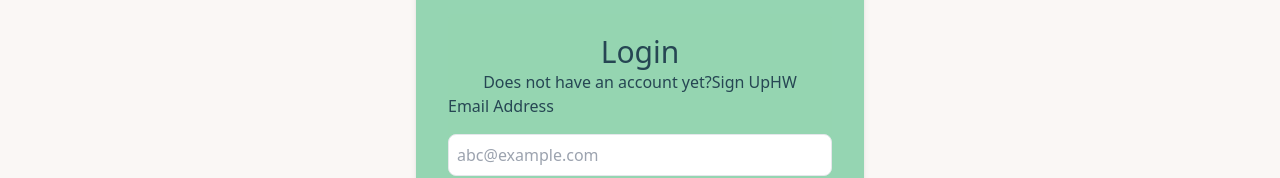
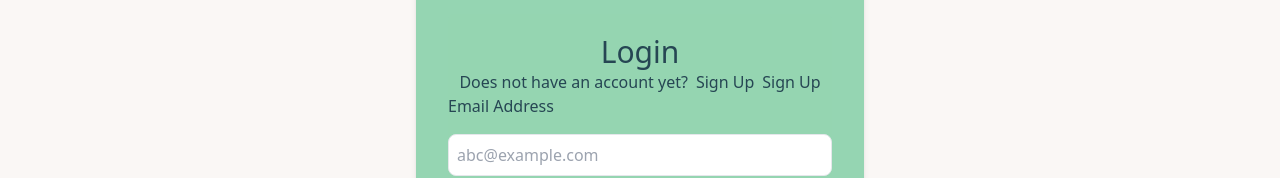
Before and after one commit to YePhone-Kyaw/PetCare, a Next.js app: page / in a window 1280 px wide. Shown: the part 176-354 px from the top of the page. Built offline with nearby package versions, Linux system fonts and the light colour scheme; no server answers.

Commit message:
Sprint 1 update

```diff
--- a/app/_utils/auth-context.js
+++ b/app/_utils/auth-context.js
@@ -1,13 +1,20 @@
 "use client";
 
-import { createUserWithEmailAndPassword, GithubAuthProvider, GoogleAuthProvider, onAuthStateChanged, signInWithEmailAndPassword, signInWithPopup, signOut } from "firebase/auth";
+import {
+  createUserWithEmailAndPassword,
+  GithubAuthProvider,
+  GoogleAuthProvider,
+  onAuthStateChanged,
+  signInWithEmailAndPassword,
+  signInWithPopup,
+  signOut,
+} from "firebase/auth";
 import { createContext, useContext, useEffect, useState } from "react";
 import { auth } from "./firebase";
 
-
 const AuthContext = createContext();
 
-export const AuthContextProvider = ( {children} ) => {
+export const AuthContextProvider = ({ children }) => {
   const [user, setUser] = useState(null);
   const [loading, setLoading] = useState(true);
 
@@ -21,24 +28,35 @@ export const AuthContextProvider = ( {children} ) => {
     return signInWithPopup(auth, provider);
   };
 
-    const emailSignUp = (email, password) => {
-        return createUserWithEmailAndPassword(auth, email, password);
+  const emailSignUp = async (email, password) => {
+    if (password.length < 8) {
+        throw new Error("Password must be at least 8 characters long.")
+    }
+    try {
+    return await createUserWithEmailAndPassword(auth, email, password);
+    } catch (error) {
+        console.log(`Password Error: ${error.message}`);
+    }
   };
 
-    const emailSignIn = (email, password) => {
-        return signInWithEmailAndPassword(auth, email, password);
+  const emailSignIn = async (email, password) => {
+    try {
+      console.log("Attempting to sign in with:", email);
+      await signInWithEmailAndPassword(auth, email, password);
+      console.log("Sign in successful");
+    } catch (error) {
+      console.error(`Firebase Auth Error: ${error.code}, ${error.message}`);
+      if (error.code) {
+        throw new Error("Invalid email or password. Please try again.");
       }
-
-    // const emailAndPasswordSignIn = (email, password) => {
-    //     return signInWithEmailAndPassword(auth, email, password);
-    // };
-
+    }
+  };
 
   const firebaseSignOut = () => {
     return signOut(auth);
   };
 
-    useEffect( () => {
+  useEffect(() => {
     const unsubscribe = onAuthStateChanged(auth, (currentUser) => {
       setUser(currentUser);
       setLoading(false);
@@ -47,7 +65,17 @@ export const AuthContextProvider = ( {children} ) => {
   }, []);
 
   return (
-        <AuthContext.Provider value={{user, loading, gitHubSignIn, googleSignIn, emailSignUp, emailSignIn, firebaseSignOut}} >
+    <AuthContext.Provider
+      value={{
+        user,
+        loading,
+        gitHubSignIn,
+        googleSignIn,
+        emailSignUp,
+        emailSignIn,
+        firebaseSignOut,
+      }}
+    >
       {children}
     </AuthContext.Provider>
   );
--- a/app/page.js
+++ b/app/page.js
@@ -1,9 +1,11 @@
 "use client";
+
 import NavBar from "@/app/_components/navbar";
 import Footer from "./_components/footer";
 import { useUserAuth } from "@/app/_utils/auth-context";
 import Link from "next/link";
 import { useState } from "react";
+import SignUpPage from "./pages/singup";
 
 export default function Home() {
   const { user, gitHubSignIn, googleSignIn, emailSignIn, firebaseSignOut } =
@@ -11,6 +13,12 @@ export default function Home() {
 
     const [email, setEmail] = useState("");
     const [password, setPassword] = useState("");
+    const [showSignUp, setShowSignUp] = useState(false);
+    const [loginError, setLoginError] = useState("");
+
+    const toggleSignUp = () => {
+      setShowSignUp(!showSignUp);
+    }
 
   async function handleGitHubSignIn() {
     try {
@@ -30,30 +38,40 @@ export default function Home() {
 
   async function handleEmailSignIn() {
     try {
+      setLoginError("");
       await emailSignIn(email, password);
+      console.log("Login successful");
     } catch (error) {
       console.log(`Email sign in error: ${error.message}`);
+      setLoginError(error.message);
     }
   }
 
 
-  const handleSetEmail = (event) => setEmail(event.target.value);
-  const handleSetPassword = (event) => setPassword(event.target.value);
+
+  const handleSetEmail = (event) => {
+    setEmail(event.target.value)
+    setLoginError("");
+  };
+  const handleSetPassword = (event) => {
+    setPassword(event.target.value)
+    setLoginError("");
+  };
 
   return (
     <main className="flex flex-col min-h-screen">
       <NavBar />
       <div className="flex flex-1 justify-center items-center bg-main-background text-font-color">
         {user ? (
-          <div>
-            <h1 className="text-center">
-              Welcome to Pet{" "}
+          <div className="flex flex-col justify-center w-full max-w-md p-8 bg-card-background rounded-lg shadow-md" >
+            <h1 className=" flex text-center pt-5 pb-5 justify-center rounded-md bg-card-background/50">
+              Welcome to Pet
               <p className="bg-navigation rounded text-main-background ">
                 Care
               </p>
             </h1>
-            <div>
-              <img src={user.photoURL} className="rounded-full w-16 h-16"></img>
+            <div className="flex justify-between " >
+              <img src={user.photoURL} className="rounded-full w-16 h-16" />
               <span>{user.displayName}</span>
             </div>
           </div>
@@ -63,11 +81,13 @@ export default function Home() {
               <h1 className="flex justify-center text-3xl text-align left">Login</h1>
               <p className="flex justify-center">
                 Does not have an account yet?
-                <Link href="/pages/signup" className="text-blue hover:underline ">
-                  <>Sign Up</>
+                <Link href="./pages/signup" className="text-blue hover:underline ml-2">
+                  Sign Up
                 </Link>
-                <Link href="/pages/page" ><>HW</></Link>
+                 <button onClick={toggleSignUp} className="text-blue hover:underline ml-2" >
+                  Sign Up</button>
               </p>
+              {loginError && <p className="text-red-500 text-center" >{loginError}</p> }
               <div className="flex flex-col space-y-4" >
               <label>Email Address</label>
             <input type="email" value={email} onChange={handleSetEmail}  className="p-2 border rounded-lg" placeholder="abc@example.com" required />
@@ -75,7 +95,6 @@ export default function Home() {
             <input type="password" value={password} onChange={handleSetPassword} className="p-2 border rounded-lg" placeholder="Enter 8 character or more" required />
             <button  className="mt-6 mb-6 w-full bg-navigation hover:bg-hover-style text-font-color font-bold py-2 rounded" onClick={handleEmailSignIn} >Log In</button>
               </div>
-
               <div className="flex justify-center space-x-5 mt-5">
                 <button
                   className="flex bg-navigation rounded-md p-2 hover:bg-hover-style"
@@ -107,6 +126,13 @@ export default function Home() {
                   Sign in with Google
                 </button>
               </div>
+              {showSignUp && (
+                <div className="fixed inset-0 bg-black bg-opacity-50 flex justify-center items-center">
+                  <div className="bg-white p-4 rounded-lg">
+                    <SignUpPage onClose={toggleSignUp} />
+                  </div>
+                </div>
+              )}
             </section>
           </div>
         )}
--- a/app/pages/singup.js
+++ b/app/pages/singup.js
@@ -1,33 +1,42 @@
 "use client";
 
-import { useRouter } from "next/router";
 import { useState } from "react";
 import { useUserAuth } from "../_utils/auth-context";
 
-export default function SignUpPage() {
-
-const {emailSignUp} = useUserAuth();
+export default function SignUpPage({ onClose }) {
+  const { emailSignUp } = useUserAuth();
 
   const [email, setEmail] = useState("");
   const [password, setPassword] = useState("");
-  const router = useRouter();
+  const [error, setError] = useState("");
+  const [confirmPassword, setConfirmPassword] = useState("");
 
   const handleSubmit = async (event) => {
     event.preventDefault();
+    setError("");
+
+    if (password != confirmPassword) {
+      setError("Passwords do not match");
+      return;
+    }
+
     try {
       await emailSignUp(email, password);
-      router.push("/");
+      // window.location.href("/");
+      onClose();
     } catch (error) {
+      setError(error.message);
       console.log(`Sign Up Error: ${error.message}`);
     }
   };
 
   const handleSetEmail = (event) => setEmail(event.target.value);
   const handleSetPassword = (event) => setPassword(event.target.value);
+  const handleSetConfirmPassword = (event) => setConfirmPassword(event.target.value);
 
   return (
     <main>
-      <div className="flex justify-center items-center min-h-screen bg-main-background">
+      <div className="flex justify-center items-center bg-main-background">
         <div className="w-full max-w-md p-8 bg-card-background rounded-lg shadow-md">
           <h2 className="text-2xl font-bold mb-6 text-center">Sign Up</h2>
           {error && <p className="text-red-500 text-center mb-4">{error}</p>}
@@ -58,13 +67,32 @@ const {emailSignUp} = useUserAuth();
                 required
               />
             </div>
+            <div>
+              <label htmlFor="confirmPassword" className="block mb-2">
+                Confirm your password
+              </label>
+              <input
+                type="password"
+                id="confirmPassword"
+                value={confirmPassword}
+                onChange={handleSetConfirmPassword}
+                className="w-full p-2 border rounded"
+                required
+              />
+            </div>
             <button
               type="submit"
-              className="w-full bg-navigation text-white p-2 rounded hover:bg-hover-style"
+              className="w-full mt-10 bg-navigation text-font-color p-2 rounded hover:bg-hover-style"
             >
               Sign Up
             </button>
           </form>
+          <button
+            onClick={onClose}
+            className="w-full mt-5 bg-gray-300 text-font-color p-2 rounded hover:bg-gray-400"
+          >
+            Close
+          </button>
         </div>
       </div>
     </main>
```
Lines whose indentation alone changed are shown as unchanged.
